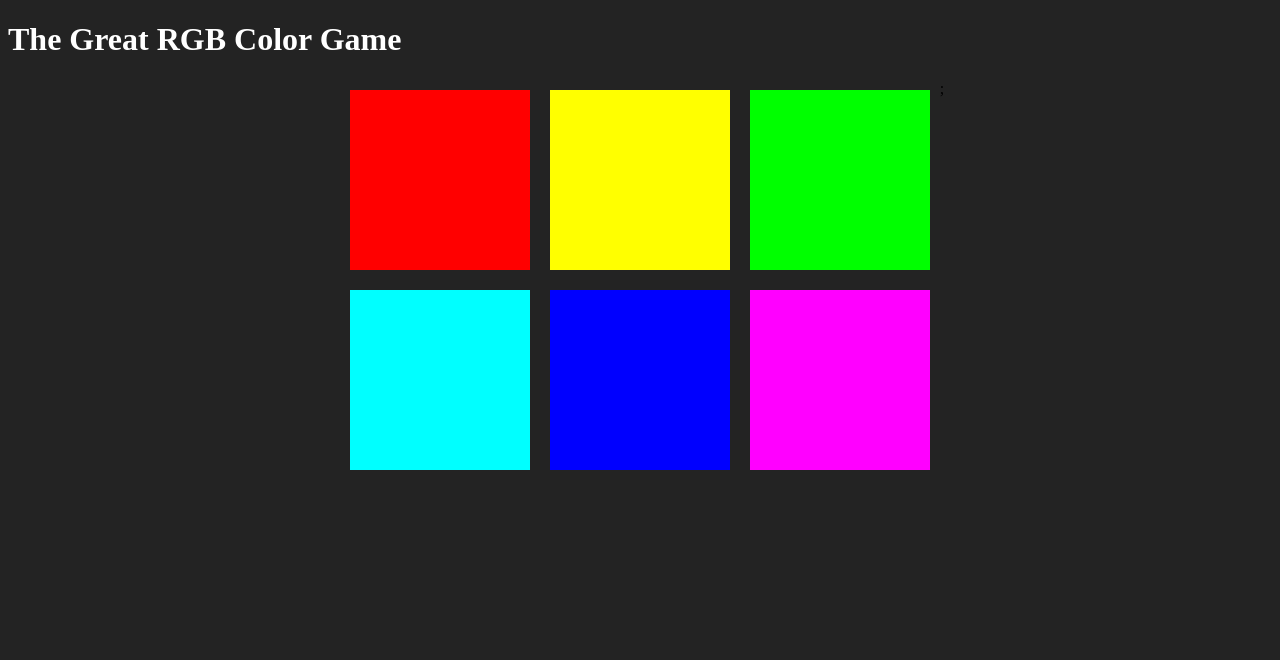
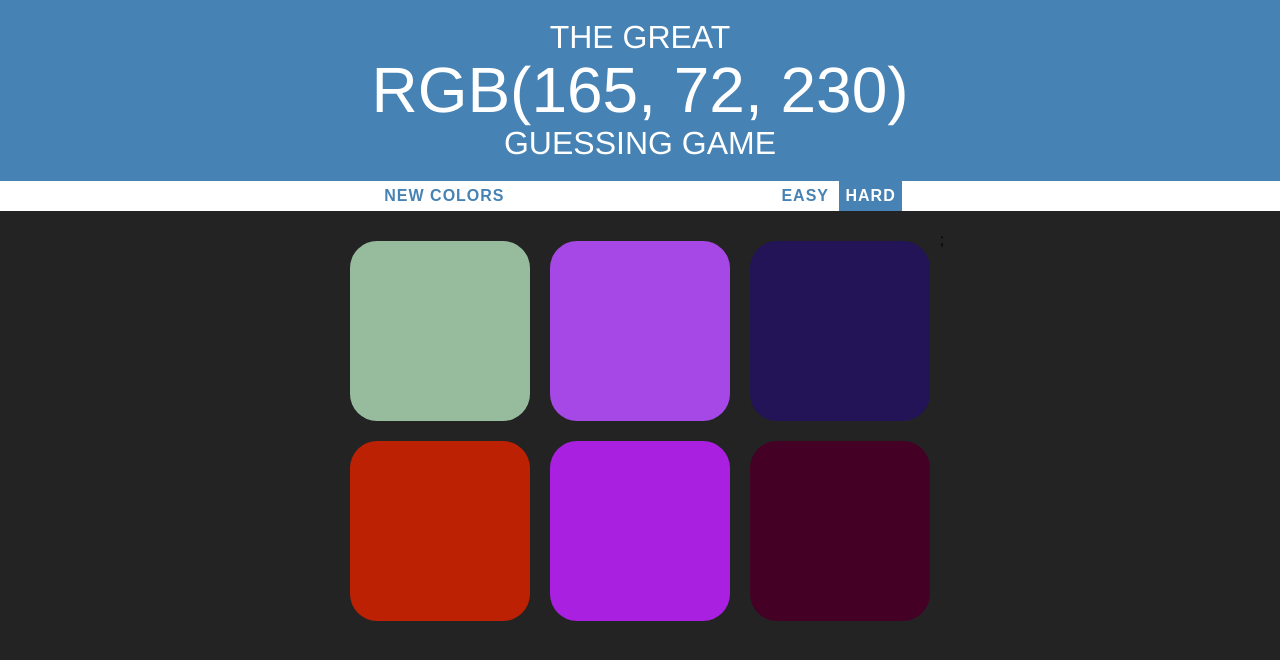
Before and after one commit to rdanielday/color_match, a plain HTML site: page index.html in a window 1280 px wide. Drawn offline with Linux system fonts and the light colour scheme.

Commit message:
Complete game, styling, refactor and clean code
Completed the Javascript functionality of the game, adding 2 modes, Easy
and Hard, and creating a system to randomize colors.

Styled the application with CSS to look more professional and clean.

Refactored repetitive code, built self-contained functions and
re-organized the code structure for maximum readability.

```diff
--- a/index.html
+++ b/index.html
@@ -5,7 +5,19 @@
   <link rel="stylesheet" href="styles.css">
 </head>
 <body>
-  <h1>The Great RGB Color Game</h1>
+  <h1>The Great
+    <br>
+    <span id="colorDisplay">RGB</span>
+    <br>
+    Guessing Game</h1>
+
+  <div id="stripe">
+    <button id="reset">New Colors</button>
+    <span id="message"></span>
+    <button class="mode">Easy</button>
+    <button class="mode selected">Hard</button>
+  </div>
+
   <div class="container">
     <div class="square"></div>
     <div class="square"></div>
--- a/index.js
+++ b/index.js
@@ -1,14 +1,93 @@
-var colors = [
-  "rgb(255, 0, 0)",
-  "rgb(255, 255, 0)",
-  "rgb(0, 255, 0)",
-  "rgb(0, 255, 255)",
-  "rgb(0, 0, 255)",
-  "rgb(255, 0, 255)"
-];
+var numSquares = 6;
+var colors = [];
+var pickedColor;
+var squares = document.querySelectorAll(".square");
+var colorDisplay = document.getElementById("colorDisplay");
+var messageDisplay = document.querySelector("#message");
+var h1 = document.querySelector("h1");
+var resetButton = document.querySelector("#reset");
+var modeButtons = document.querySelectorAll(".mode");
 
-var squares = document.querySelectorAll(".square");
+init();
 
-for (var i = 0; i < squares.length; i++) {
-  squares[i].style.background = colors[i];
+function init() {
+  setupButtons();
+  setupSquares();
+  reset();
 }
+
+function setupButtons() {
+  resetButton.addEventListener("click", function() {
+    reset();
+  });
+  for (var i = 0; i < modeButtons.length; i++) {
+    modeButtons[i].addEventListener("click", function() {
+      modeButtons[0].classList.remove("selected");
+      modeButtons[1].classList.remove("selected");
+      this.classList.add("selected");
+      this.textContent === "Easy" ? numSquares = 3: numSquares = 6;
+      reset();
+    });
+  }
+}
+
+function setupSquares() {
+  for (var i = 0; i < squares.length; i++) {
+    squares[i].addEventListener("click", function() {
+      var clickedColor = this.style.background;
+      if (clickedColor === pickedColor) {
+        messageDisplay.textContent = "Correct!";
+        resetButton.textContent = "Play Again?";
+        changeColors(clickedColor);
+        h1.style.background = clickedColor;
+      } else {
+        this.style.background = "#232323";
+        messageDisplay.textContent = "Try Again";
+      }
+    });
+  }
+}
+
+
+function reset() {
+  colors = generateRandomColors(numSquares);
+  pickedColor = pickColor();
+  colorDisplay.textContent = pickedColor;
+  messageDisplay.textContent = "";
+  resetButton.textContent = "New Colors";
+  for (var i = 0; i < squares.length; i++) {
+    if (colors[i]) {
+      squares[i].style.display = "block";
+      squares[i].style.background = colors[i];
+    } else {
+      squares[i].style.display = "none";
+    }
+  }
+  h1.style.background = "steelblue";
+}
+
+function changeColors(color) {
+  for (var i = 0; i < colors.length; i++) {
+    squares[i].style.background = color;
+  }
+}
+
+function pickColor() {
+   var random = Math.floor(Math.random() * colors.length);
+   return colors[random];
+}
+
+function generateRandomColors(num) {
+  var arr = [];
+  for (var i = 0; i < num; i++) {
+    arr.push(randomColor());
+  }
+  return arr;
+}
+
+function randomColor() {
+  var r = Math.floor(Math.random() * 256);
+  var g = Math.floor(Math.random() * 256);
+  var b = Math.floor(Math.random() * 256);
+  return "rgb(" + r + ", " + g + ", " + b + ")";
+}
--- a/styles.css
+++ b/styles.css
@@ -1,19 +1,73 @@
 body {
   background-color: #232323;
+  font-family: "Montserrat", "Avenir", Helvetica, sans-serif;
+  margin: 0;
 }
 
 h1 {
+  background: steelblue;
   color: #fff;
+  font-weight: 400;
+  line-height: 1.1;
+  margin: 0;
+  padding: 20px 0;
+  text-align: center;
+  text-transform: uppercase;
 }
 
 .square {
+  border-radius: 15%;
   width: 30%;
   padding-bottom: 30%;
   float: left;
   margin: 1.66%;
+  transition: background 0.6s;
+  -webkit-transition: background 0.6s;
+  -moz-transition: background 0.6s;
 }
 
 .container {
   max-width: 600px;
-  margin: 0 auto;
+  margin: 20px auto;
 }
+
+#stripe {
+  background: #fff;
+  height: 30px;
+  text-align: center;
+  color: black;
+}
+
+.selected {
+  background: steelblue;
+  color: #fff;
+}
+
+#colorDisplay {
+  font-size: 200%;
+}
+
+button {
+  background: none;
+  border: none;
+  color: steelblue;
+  font-size: inherit;
+  font-weight: 700;
+  height: 100%;
+  letter-spacing: 1px;
+  text-transform: uppercase;
+  outline: none;
+  transition: all 0.3s;
+  -webkit-transition: all 0.3s;
+  -moz-transition: all 0.3s;
+}
+
+button:hover {
+  background: steelblue;
+  color: #fff;
+}
+
+#message {
+  display: inline-block;
+  width: 20%;
+}
```
